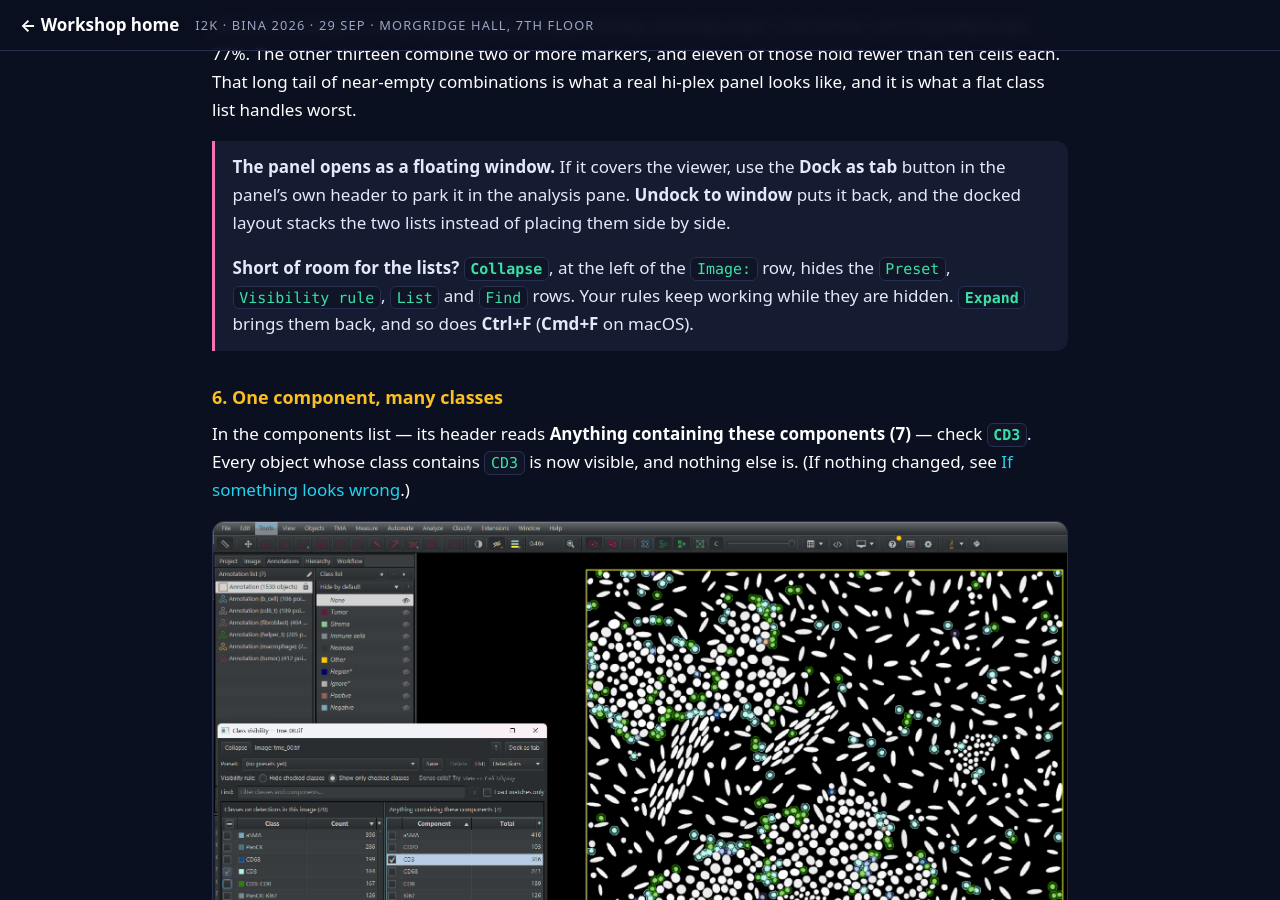
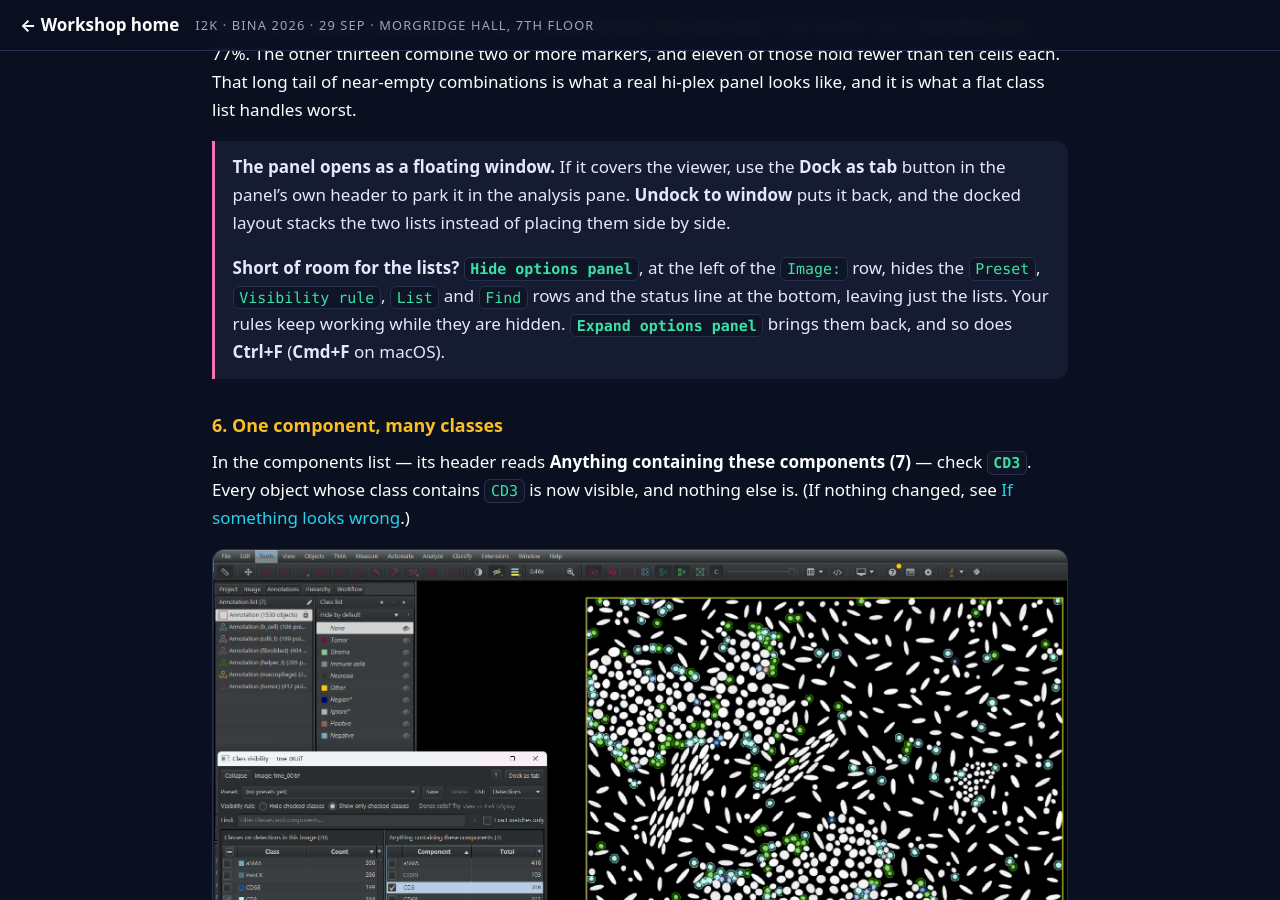
Before and after one commit to MichaelSNelson/BINA-I2K-2026-QuPath-Extensions, a Jekyll site: the page built from docs/14-class-visibility.md, in a window 1280 px wide and 900 px high, scrolled down 5021 px. Built offline with Jekyll 4.4.1, drawn with Linux system fonts in a browser that asks for light colours.

Commit message:
Class Visibility guide: 0.4.1 'Hide options panel'
Claude-Session: https://claude.ai/code/session_011vsVaz6bucybYzteLzjXpH

```diff
--- a/docs/14-class-visibility.md
+++ b/docs/14-class-visibility.md
@@ -184,9 +184,10 @@ looks like, and it is what a flat class list handles worst.
 > button in the panel's own header to park it in the analysis pane. **Undock to window** puts
 > it back, and the docked layout stacks the two lists instead of placing them side by side.
 >
-> **Short of room for the lists?** **`Collapse`**, at the left of the `Image:` row, hides the
-> `Preset`, `Visibility rule`, `List` and `Find` rows. Your rules keep working while they are
-> hidden. **`Expand`** brings them back, and so does **Ctrl+F** (**Cmd+F** on macOS).
+> **Short of room for the lists?** **`Hide options panel`**, at the left of the `Image:` row,
+> hides the `Preset`, `Visibility rule`, `List` and `Find` rows and the status line at the
+> bottom, leaving just the lists. Your rules keep working while they are hidden.
+> **`Expand options panel`** brings them back, and so does **Ctrl+F** (**Cmd+F** on macOS).
 
 ### 6. One component, many classes
 
```
Also changed, not shown: other parts of docs/14-class-visibility.md (+1 -1 lines).
